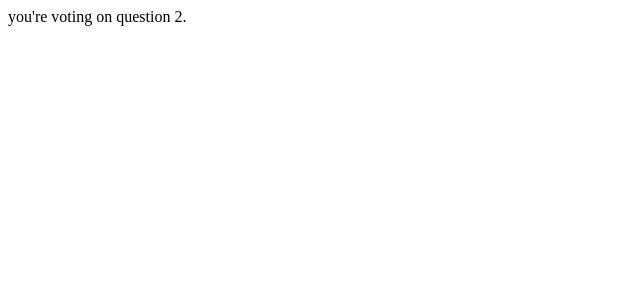
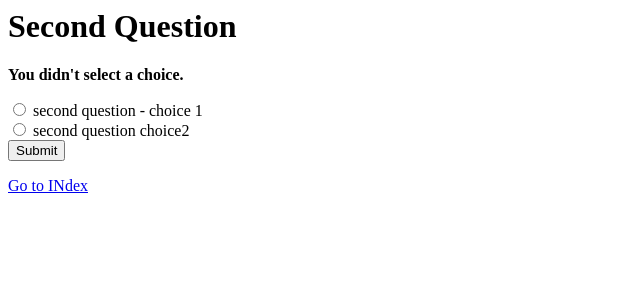
Before and after one commit to simranjits-cuelogic/Python-learning--django-dummy-app, a Django app: page /polls/2/vote/ in a window 1280 px wide. Shown: the top 300 px of the page, without its empty margins (0-640 px from the left). Run offline with Django 3.2, Linux system fonts and the light colour scheme; data comes from the database, SQL or seed files in the repository; both versions use the stored data as it was after the commit.

Commit message:
form handing and redirectiong

```diff
--- a/polls/templates/polls/details.html
+++ b/polls/templates/polls/details.html
@@ -1,9 +1,16 @@
 <h1>{{ question.question }}</h1>
-<ul>
-{% for choice in question.choice_set.all %}
-    <li>{{ choice.choice_text }}</li>
-{% endfor %}
-</ul>
+
+{% if error_message %} <p> <strong> {{error_message}}</strong></p> {% endif %}
+
+<form action="{% url 'polls:vote' question.id%}" method="post">
+    {% csrf_token%}
+    {% for choice in question.choice_set.all %}
+        <input type="radio" name="choice" id="choice{{ forloop.counter }}"
+        value="{{choice.id}}" />
+        <label for="choice{{forloop.counter}}">{{choice.choice_text}}</label></br>
+    {% endfor %}
+    <input type="submit" name="Vote" />
+</form>
 
 <p>
     <a href="{%url 'polls:index'%}"> Go to INdex </a>
--- a/polls/views.py
+++ b/polls/views.py
@@ -8,8 +8,11 @@ from django.template import loader
 # import Http404
 # from django.http import Http404
 
+from django.http import HttpResponseRedirect, HttpResponse
+from django.urls import reverse
+
 # import Question model
-from .models import Question
+from .models import Question, Choice
 
 def index(request):
     latest_question_list = Question.objects.order_by('-pub_date')[:5]
@@ -38,8 +41,23 @@ def detail(request, question_id):
     return render(request, 'polls/details.html', context)
 
 def results(request, question_id):
-    response = "You're looking at the results of question %s"
-    return HttpResponse(response % question_id)
+    question = get_object_or_404(Question, pk=question_id)
+    return render(request, 'polls/results.html', {'question': question})
 
 def vote(request, question_id):
-    return HttpResponse("you're voting on question %s." % question_id)
+    question = get_object_or_404(Question, pk=question_id)
+    try:
+        selected_choice = question.choice_set.get(pk=request.POST['choice'])
+    except (KeyError, Choice.DoesNotExist):
+        # redisplay the question voting form
+        return render(request, 'polls/details.html' , {
+            'question' : question,
+            'error_message' : "You didn\'t select a choice."
+            })
+    else:
+        selected_choice.votes +=1
+        selected_choice.save()
+        # Always return and HttpResponseRedirect after succesfully dealing
+        # with POST data. This porevents data from being posted twice if a
+        # user hits the back button.
+    return HttpResponseRedirect(reverse('polls:results', args=(question.id,) ))
```
Also changed, not shown: polls/templates/polls/results.html (added, +13 -0 lines), db.sqlite3, polls/models.py (line endings or trailing spaces), polls/templates/polls/index.html (line endings or trailing spaces), polls/urls.py (line endings or trailing spaces), 4 other files.
